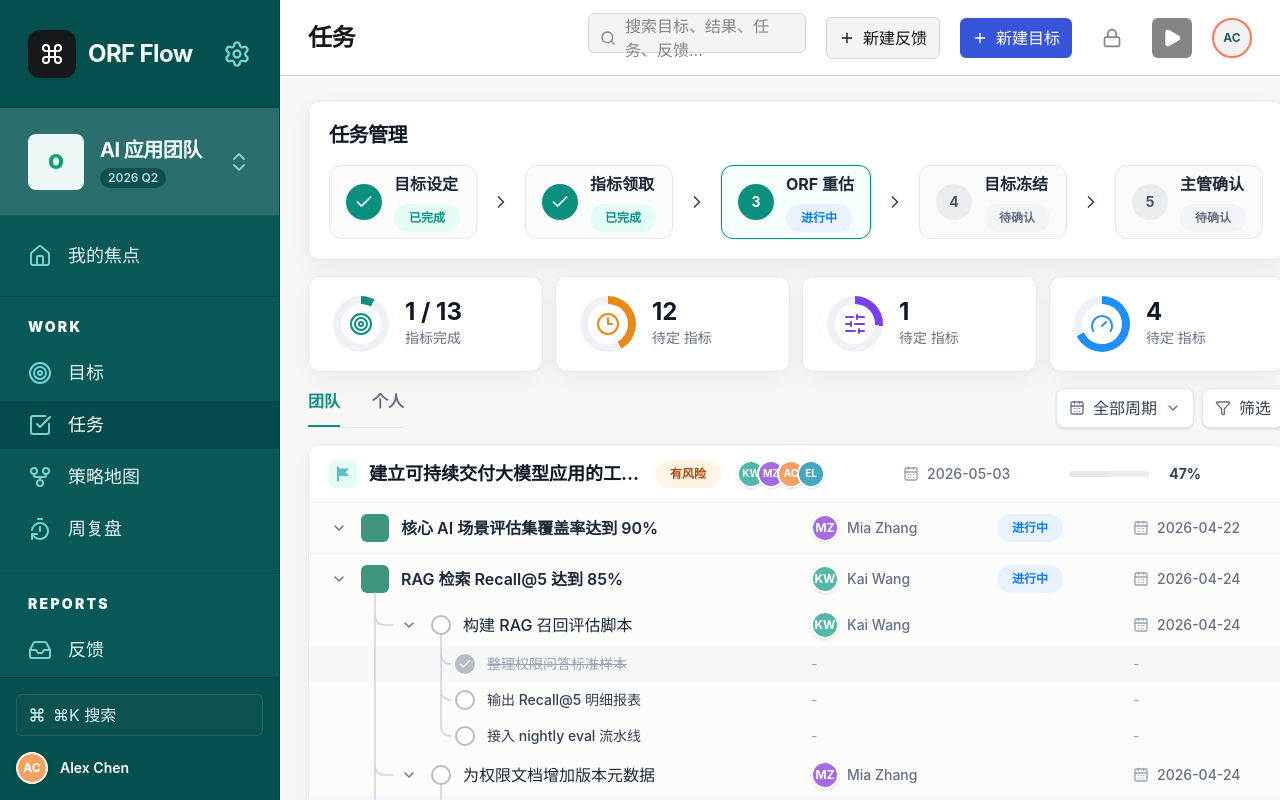
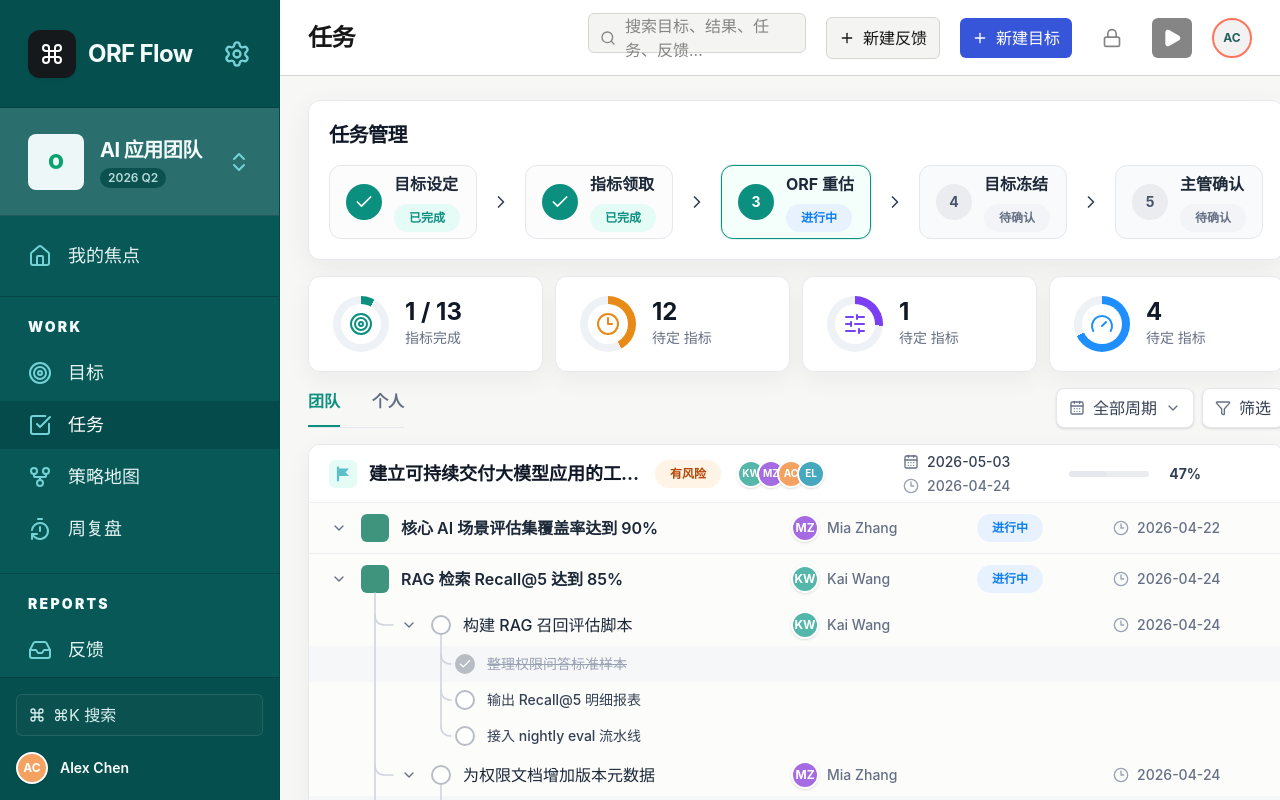
Before and after one commit to xueyu888/ORF, a React (Vite) app: page /tasks in a window 1280 px wide. Shown: the top 800 px of the page. Built offline with nearby package versions, Linux system fonts and the light colour scheme.

Commit message:
style: clarify ORF time indicators

```diff
--- a/src/pages/TasksPage.tsx
+++ b/src/pages/TasksPage.tsx
@@ -324,7 +324,7 @@ function ObjectivePanel({
           </div>
         </div>
         <AvatarStack names={taskOwners} />
-        <DateValue date={objectiveDue || reviewDue} />
+        <ObjectiveTimeValue deadline={objectiveDue || reviewDue} updatedAt={objective.updatedAt} />
         <ProgressValue value={progress} tone={progress >= 80 ? "success" : "neutral"} />
         <span aria-hidden="true" />
       </div>
@@ -385,7 +385,7 @@ function ResultBlock({
   return (
     <div ref={setResultElement} className="relative">
       <HierarchyTreeOverlay container={resultElement} />
-      <div className={clsx("grid min-h-[50px] items-center gap-4 px-5 text-sm xl:grid-cols-[minmax(360px,1fr)_170px_120px_130px]", complete && "bg-[#f6f7f9]")}>
+      <div className={clsx("grid min-h-[50px] items-center gap-4 px-5 text-sm xl:grid-cols-[minmax(340px,1fr)_170px_120px_150px]", complete && "bg-[#f6f7f9]")}>
         <HierarchyCell depth={1} isLast={isLast && (!open || tasks.length === 0)}>
           <button type="button" className="flex h-5 w-5 shrink-0 items-center justify-center text-[#667085]" onClick={() => onToggleResult(result.id)} aria-label={open ? "折叠指标" : "展开指标"}>
             {open ? <ChevronDown className="h-4 w-4" /> : <ChevronRight className="h-4 w-4" />}
@@ -397,7 +397,7 @@ function ResultBlock({
         </HierarchyCell>
         <PersonValue name={result.owner} />
         <IndicatorStatusChip status={status} />
-        <DateValue date={updatedAt} />
+        <UpdatedTimeValue date={updatedAt} />
       </div>
 
       {open && tasks.length > 0 && (
@@ -453,7 +453,7 @@ function TaskRow({
     <div className="relative">
       <div
         className={clsx(
-          "grid min-h-[42px] items-center gap-4 px-5 text-sm xl:grid-cols-[minmax(360px,1fr)_170px_120px_130px]",
+          "grid min-h-[42px] items-center gap-4 px-5 text-sm xl:grid-cols-[minmax(340px,1fr)_170px_120px_150px]",
           complete && "bg-[#f6f7f9]",
         )}
       >
@@ -478,7 +478,7 @@ function TaskRow({
         </HierarchyCell>
         <PersonValue name={task.assignee} />
         <EmptySlot />
-        <DateValue date={task.updatedAt} />
+        <UpdatedTimeValue date={task.updatedAt} />
       </div>
 
       {open &&
@@ -523,16 +523,16 @@ function SubtaskRow({
   const complete = status === "done";
 
   return (
-    <div className={clsx("grid min-h-[36px] items-center gap-4 px-5 text-sm xl:grid-cols-[minmax(360px,1fr)_170px_120px_130px]", complete && "bg-[#f6f7f9]")}>
+    <div className={clsx("grid min-h-[36px] items-center gap-4 px-5 text-sm xl:grid-cols-[minmax(340px,1fr)_170px_120px_150px]", complete && "bg-[#f6f7f9]")}>
       <HierarchyCell depth={depth} isLast={isLast}>
         <span className="flex h-5 w-5 shrink-0 items-center justify-center" data-hierarchy-anchor={`subtask:${task.id}:${item.id}`} data-hierarchy-parent={parentAnchorId}>
           <CompletionCheckbox checked={complete} disabled={!canEditTasks} onChange={(checked) => onChecklistItemChange(task.id, item.id, checked)} />
         </span>
         <div className={clsx("truncate text-sm font-medium", complete ? "text-[#98a2b3] line-through" : "text-[#344054]")}>{item.label}</div>
       </HierarchyCell>
-      <EmptyValue />
       <EmptySlot />
-      <EmptyValue />
+      <EmptySlot />
+      <EmptySlot />
     </div>
   );
 }
@@ -601,17 +601,28 @@ function PersonValue({ name }: { name: string }) {
   );
 }
 
-function DateValue({ date }: { date: string }) {
+function ObjectiveTimeValue({ deadline, updatedAt }: { deadline: string; updatedAt: string }) {
   return (
-    <span className="inline-flex h-7 items-center gap-2 whitespace-nowrap text-sm font-medium text-[#667085]">
-      <CalendarDays className="h-4 w-4 text-[#98a2b3]" />
+    <div className="grid gap-1 text-sm font-medium">
+      <span className="inline-flex h-5 items-center gap-2 whitespace-nowrap text-[#344054]" title="截止时间" aria-label={`截止时间 ${deadline || "未设置"}`}>
+        <CalendarDays className="h-4 w-4 text-[#667085]" />
+        {deadline || "未设置"}
+      </span>
+      <span className="inline-flex h-5 items-center gap-2 whitespace-nowrap text-[#667085]" title="更新时间" aria-label={`更新时间 ${updatedAt || "未设置"}`}>
+        <Clock3 className="h-4 w-4 text-[#98a2b3]" />
+        {updatedAt || "未设置"}
+      </span>
+    </div>
+  );
+}
+
+function UpdatedTimeValue({ date }: { date: string }) {
+  return (
+    <span className="inline-flex h-7 items-center gap-2 whitespace-nowrap text-sm font-medium text-[#667085]" title="更新时间" aria-label={`更新时间 ${date || "未设置"}`}>
+      <Clock3 className="h-4 w-4 text-[#98a2b3]" />
       {date || "未设置"}
     </span>
   );
-}
-
-function EmptyValue() {
-  return <span className="inline-flex h-7 items-center text-sm text-[#98a2b3]">-</span>;
 }
 
 function EmptySlot() {
```
